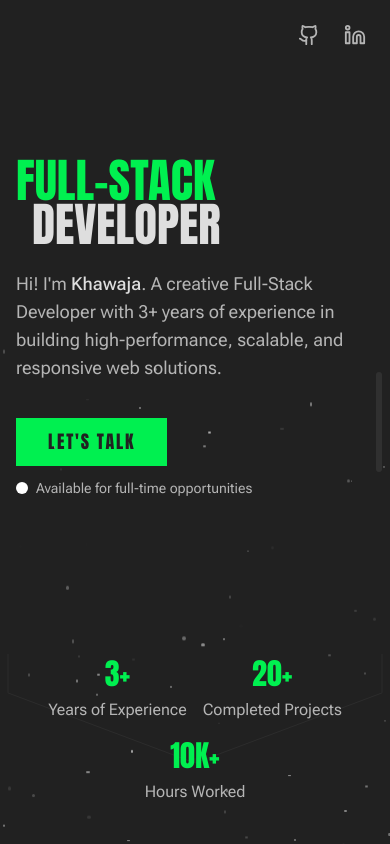
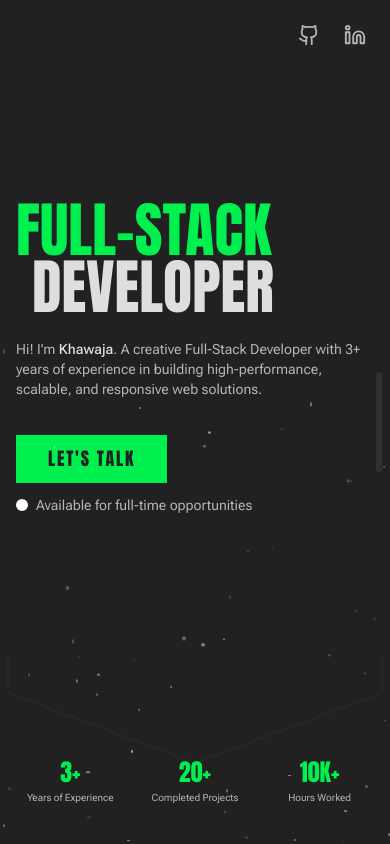
Before and after one commit to abuabakar000/portfolio-site-v2, a Next.js app: page / in a window 390 px wide. Shown: the top 844 px of the page. Built offline with nearby package versions, Linux system fonts and the light colour scheme.

Commit message:
Update Banner heading, description, and stats typography for mobile layout

```diff
--- a/app/_components/Banner.tsx
+++ b/app/_components/Banner.tsx
@@ -41,11 +41,11 @@ const Banner = () => {
                 ref={containerRef}
             >
                 <div className="max-md:grow max-md:flex flex-col justify-center items-start max-w-[544px]">
-                    <h1 className="banner-title slide-up-and-fade leading-[.95] text-[12vw] sm:text-[96px] md:text-[110px] font-anton">
+                    <h1 className="banner-title slide-up-and-fade leading-[.95] text-6xl xs:text-7xl sm:text-[96px] md:text-[110px] font-anton">
                         <span className="text-primary">FULL-STACK</span>
                         <br /> <span className="ml-4">DEVELOPER</span>
                     </h1>
-                    <p className="banner-description slide-up-and-fade mt-6 text-lg text-muted-foreground">
+                    <p className="banner-description slide-up-and-fade mt-6 text-sm xs:text-base md:text-lg text-muted-foreground">
                         Hi! I&apos;m{' '}
                         <span className="font-medium text-foreground">
                             Khawaja
@@ -73,28 +73,28 @@ const Banner = () => {
                     </div>
                 </div>
 
-                <div className="md:absolute bottom-[10%] right-[4%] flex flex-wrap justify-center md:flex-col gap-4 md:gap-8 text-center md:text-right">
+                <div className="w-full grid grid-cols-3 md:flex md:flex-col md:absolute bottom-[10%] right-[4%] gap-4 md:gap-8 text-center md:text-right mt-10 md:mt-0">
                     <div className="slide-up-and-fade">
-                        <h5 className="text-3xl sm:text-4xl font-anton text-primary mb-1.5">
+                        <h5 className="text-2xl xs:text-3xl md:text-4xl font-anton text-primary mb-1">
                             3+
                         </h5>
-                        <p className="text-muted-foreground">
+                        <p className="text-[10px] xs:text-xs md:text-base text-muted-foreground leading-tight">
                             Years of Experience
                         </p>
                     </div>
                     <div className="slide-up-and-fade">
-                        <h5 className="text-3xl sm:text-4xl font-anton text-primary mb-1.5">
+                        <h5 className="text-2xl xs:text-3xl md:text-4xl font-anton text-primary mb-1">
                             20+
                         </h5>
-                        <p className="text-muted-foreground">
+                        <p className="text-[10px] xs:text-xs md:text-base text-muted-foreground leading-tight">
                             Completed Projects
                         </p>
                     </div>
                     <div className="slide-up-and-fade">
-                        <h5 className="text-3xl sm:text-4xl font-anton text-primary mb-1.5">
+                        <h5 className="text-2xl xs:text-3xl md:text-4xl font-anton text-primary mb-1">
                             10K+
                         </h5>
-                        <p className="text-muted-foreground">Hours Worked</p>
+                        <p className="text-[10px] xs:text-xs md:text-base text-muted-foreground leading-tight">Hours Worked</p>
                     </div>
                 </div>
             </div>
```
